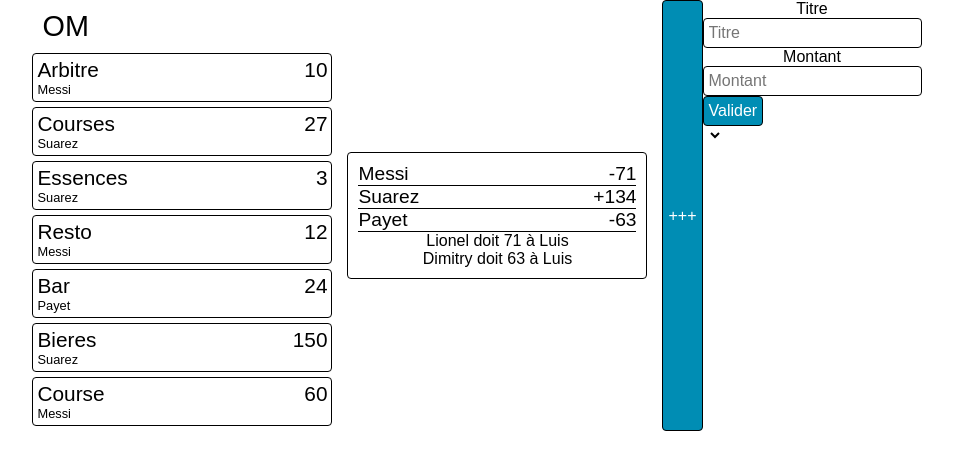
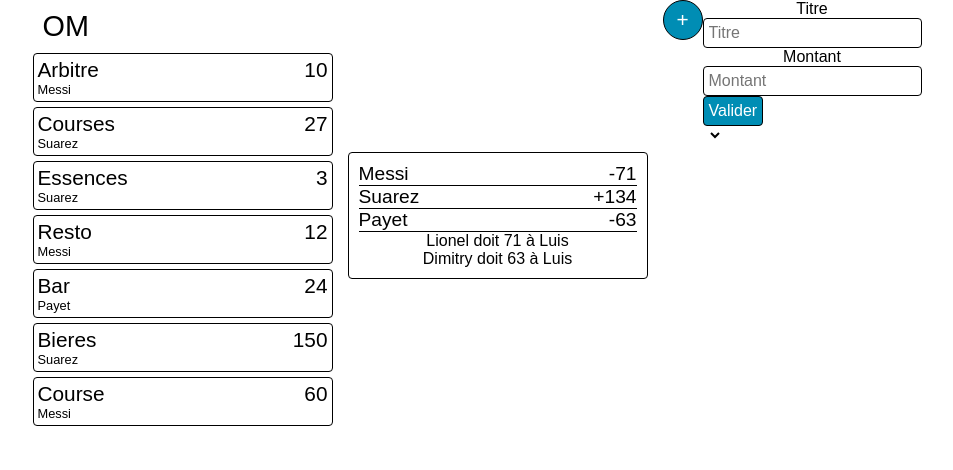
Before and after one commit to MathieuDC/tricount-like-app, a React (Create React App) app: page / in a window 1280 px wide. Shown: the top 470 px of the page, without its empty margins (163-1116 px from the left). Built offline with nearby package versions, Linux system fonts and the light colour scheme.

Commit message:
Styling AddButton

```diff
--- /dev/null
+++ b/src/front/AddButton.css
@@ -0,0 +1,7 @@
+.add-button{
+  height: 40px;
+  width: 40px;
+  text-align: center;
+  font-size: 1.3em;
+  border-radius: 50%;
+}
--- a/src/front/AddButton.tsx
+++ b/src/front/AddButton.tsx
@@ -1,12 +1,14 @@
 import React from 'react';
 import { FormEventHandler } from "react";
+
+import "./AddButton.css"
 
 interface AddButtonProps {
   onChange: FormEventHandler;
 }
 
 const AddButton = ({onChange}: AddButtonProps) => {
-  return (<button className="add-button" onClick={onChange}>+++</button>  );
+  return (<button className="add-button" onClick={onChange}>+</button>  );
 }
 
 export default AddButton;
```
